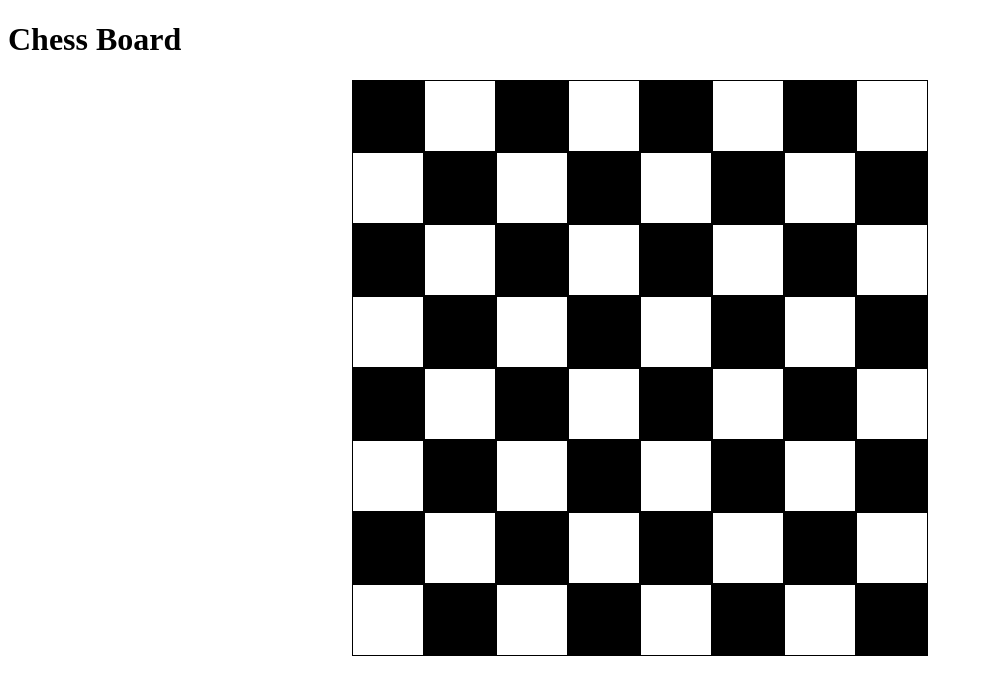
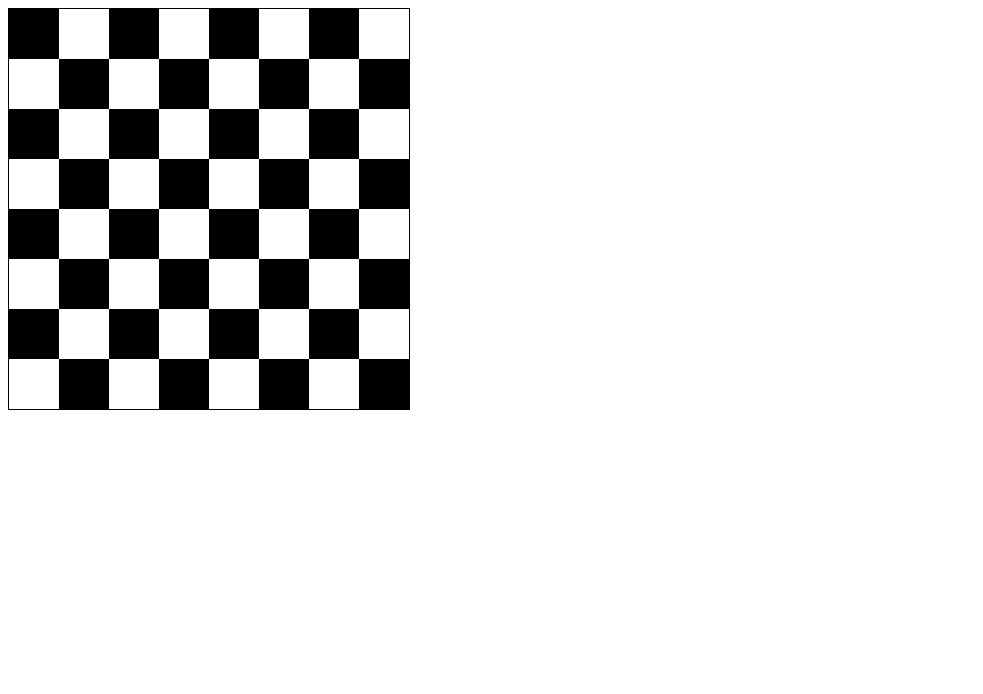
Before and after one commit to Ramki145433/React-Interview-practice, a React (Vite) app: page / in a window 1280 px wide. Shown: the top 694 px of the page, without its empty margins (0-983 px from the left). Built offline with nearby package versions, Linux system fonts and the light colour scheme.

Commit message:
ChessSecondApproach

```diff
--- a/src/App.jsx
+++ b/src/App.jsx
@@ -1,10 +1,11 @@
 import "./Components/Question/Question"
 import Question from "./Components/Question/Question"
+import ChessSecondApproach from "./Components/Chess/ChessSecondApproach"
 import Chess from "./Components/Chess/Chess"
 export default function App() {
   return (
     <div>
-      <Chess />
+      <ChessSecondApproach />
     </div>
   )
 }
--- a/src/Components/Chess/Chess.css
+++ b/src/Components/Chess/Chess.css
@@ -18,3 +18,18 @@
 .black {
     background-color: black;
 }
+
+.chess-board {
+    display: flex;
+    justify-content: center;
+    align-items: center;
+    border: 1px solid;
+    height: 400px;
+    width: 400px;
+}
+
+.square {
+    cursor: pointer;
+    width: 50px;
+    height: 50px;
+}
--- /dev/null
+++ b/src/Components/Chess/ChessSecondApproach.jsx
@@ -0,0 +1,48 @@
+import React, { useState } from 'react';
+import './Chess.css';
+
+export default function ChessSecondApproach({ BoardSize = 8 }) {
+  let matrix = Array(BoardSize)
+    .fill(0)
+    .map((_, rowIndex) =>
+      Array(BoardSize)
+        .fill(0)
+        .map((_, colIndex) =>
+          (rowIndex + colIndex) % 2 === 0 ? 'black' : 'white'
+        )
+    );
+    console.log(matrix)
+  const [selectedSquare, setSelectedSquare] = useState(null);
+  const getSquareColor = (row, col) => {
+    if (!selectedSquare) return null;
+    const [hrow, hcol] = selectedSquare;
+    if (hrow === row && hcol === col) return 'lightBlue';
+    if (Math.abs(hrow - row) === Math.abs(hcol - col)) return 'red';
+  };
+  const handleEnter = (row, col) => {
+    console.log([row, col]);
+    setSelectedSquare([row, col]);
+  };
+  const handleLeave = () => {
+    setSelectedSquare(null);
+  };
+  return (
+    <div className="chess-board">
+      {matrix.map((row, rowIndex) => (
+        <div key={rowIndex}>
+          {row.map((color, colIndex) => {
+            return (
+              <div
+                className={`square ${color}`}
+                key={`${rowIndex}-${colIndex}`}
+                style={{ backgroundColor: getSquareColor(rowIndex, colIndex) }}
+                onMouseEnter={() => handleEnter(rowIndex, colIndex)}
+                onMouseLeave={handleLeave}
+              ></div>
+            );
+          })}
+        </div>
+      ))}
+    </div>
+  );
+}
```
